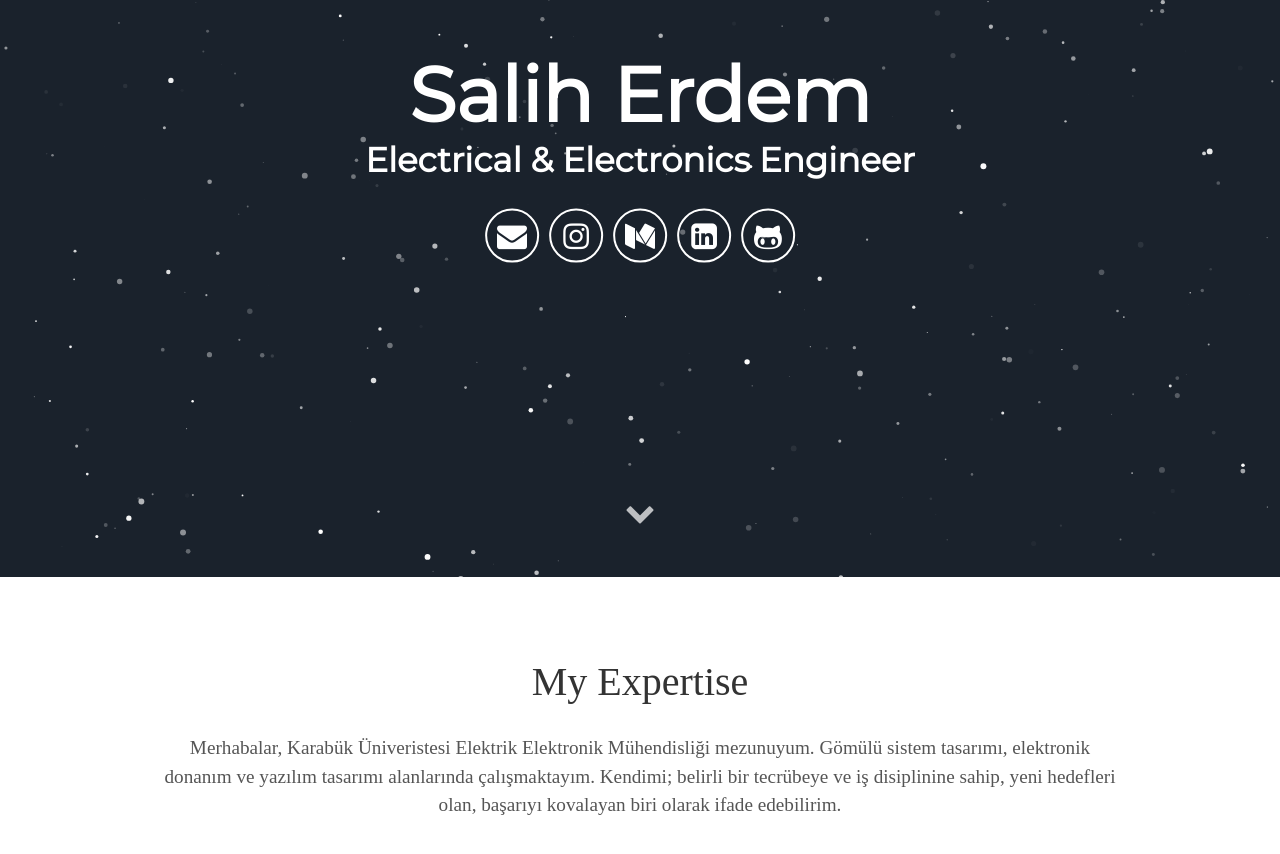
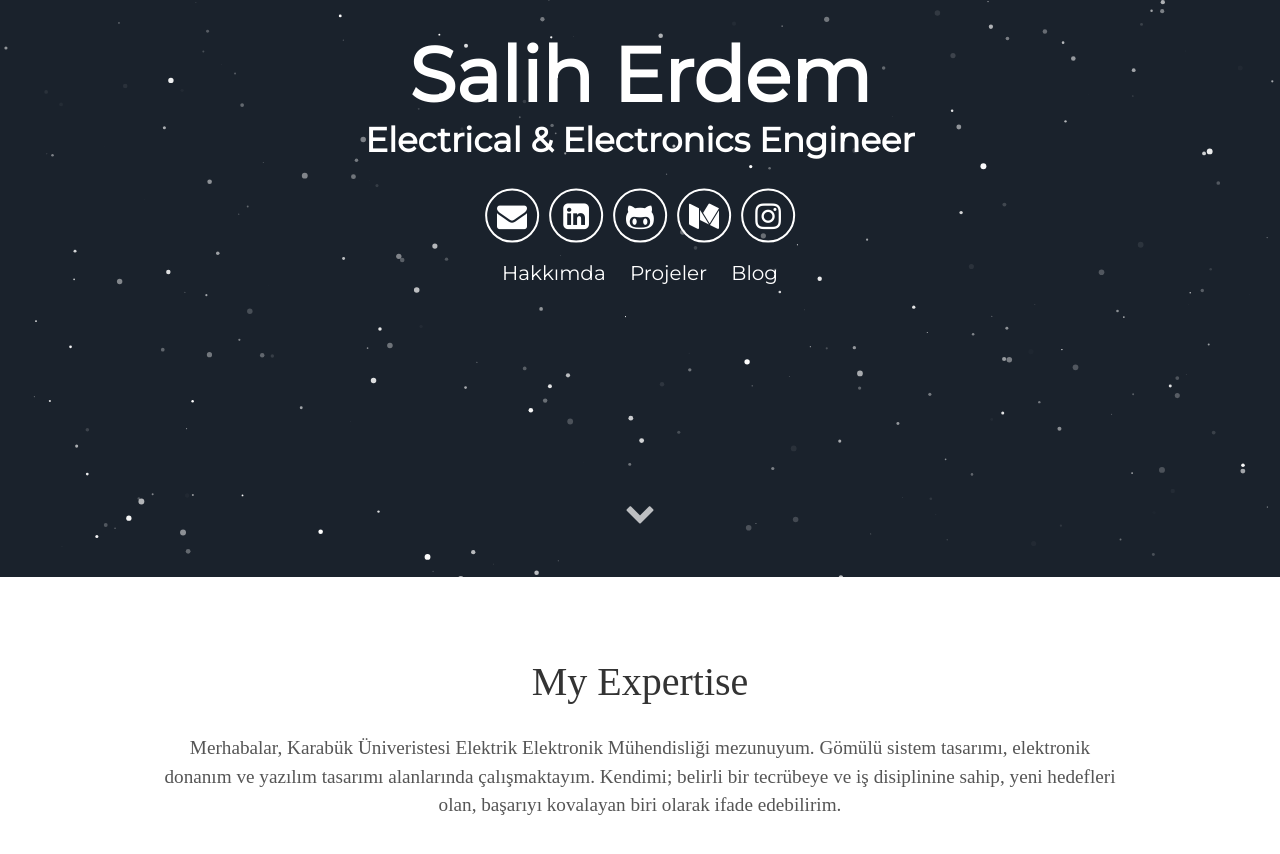
Before and after one commit to erdmsalih/erdmsalih.github.io, a Jekyll site: the page built from index.html, in a window 1280 px wide and 900 px high, scrolled down 323 px. Shown: the top 854 px of the window. Built offline with Jekyll 4.4.1, drawn with Linux system fonts in a browser that asks for light colours; some web fonts are replaced.

Commit message:
Update header.html

```diff
--- a/_includes/header.html
+++ b/_includes/header.html
@@ -5,14 +5,16 @@
         <span class="site-description">{{ site.user_title }}</span>
       </h1>
       <div class="header-icons">
-        <a aria-label="Send email" href="mailto:mauriurraco@gmail.com"><i class="icon fa fa-envelope"></i></a>
-        <a aria-label="My Instagram" target="_blank" href="https://www.instagram.com/salih_erd"><i class="icon fa fa-instagram" aria-hidden="true"></i></a>
-        <a aria-label="My Medium" target="_blank" href="                                      "><i class="icon fa fa-medium" aria-hidden="true"></i>
+        <a aria-label="Send email" href="mailto:erdmsalih@gmail.com"><i class="icon fa fa-envelope"></i></a>
         <a aria-label="My LinkedIn" target="_blank" href="https://www.linkedin.com/in/erdmsalih"><i class="icon fa fa-linkedin-square" aria-hidden="true"></i></a>
         <a aria-label="My Github" target="_blank" href="https://github.com/erddmsalih"><i class="icon fa fa-github-alt" aria-hidden="true"></i></a>
+        <a aria-label="My Medium" target="_blank" href="                                      "><i class="icon fa fa-medium" aria-hidden="true"></i>
+        <a aria-label="My Instagram" target="_blank" href="https://www.instagram.com/salih_erd"><i class="icon fa fa-instagram" aria-hidden="true"></i></a>
       </div>
       <div class="header-links">
-        <!-- <a class="link" href="#about" data-scroll>About Me</a> -->
+        <a class="link" href="#about" data-scroll>Hakkımda</a>
+        <a class="link" href="#projects" data-scroll>Projeler</a>
+        <a class="link" href="#blog" data-scroll>Blog</a>
       </div>
   </div>
   <a class="down" href="#about" data-scroll><i class="icon fa fa-chevron-down" aria-hidden="true"></i></a>
```
